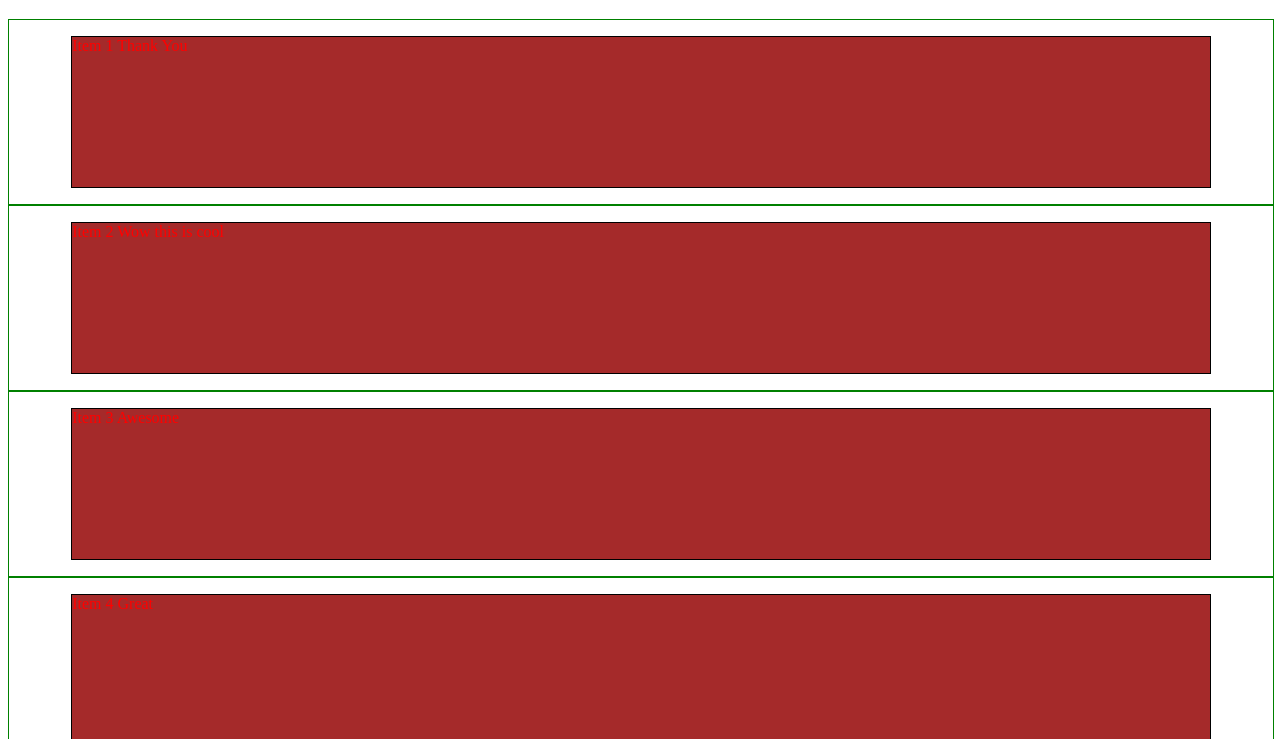
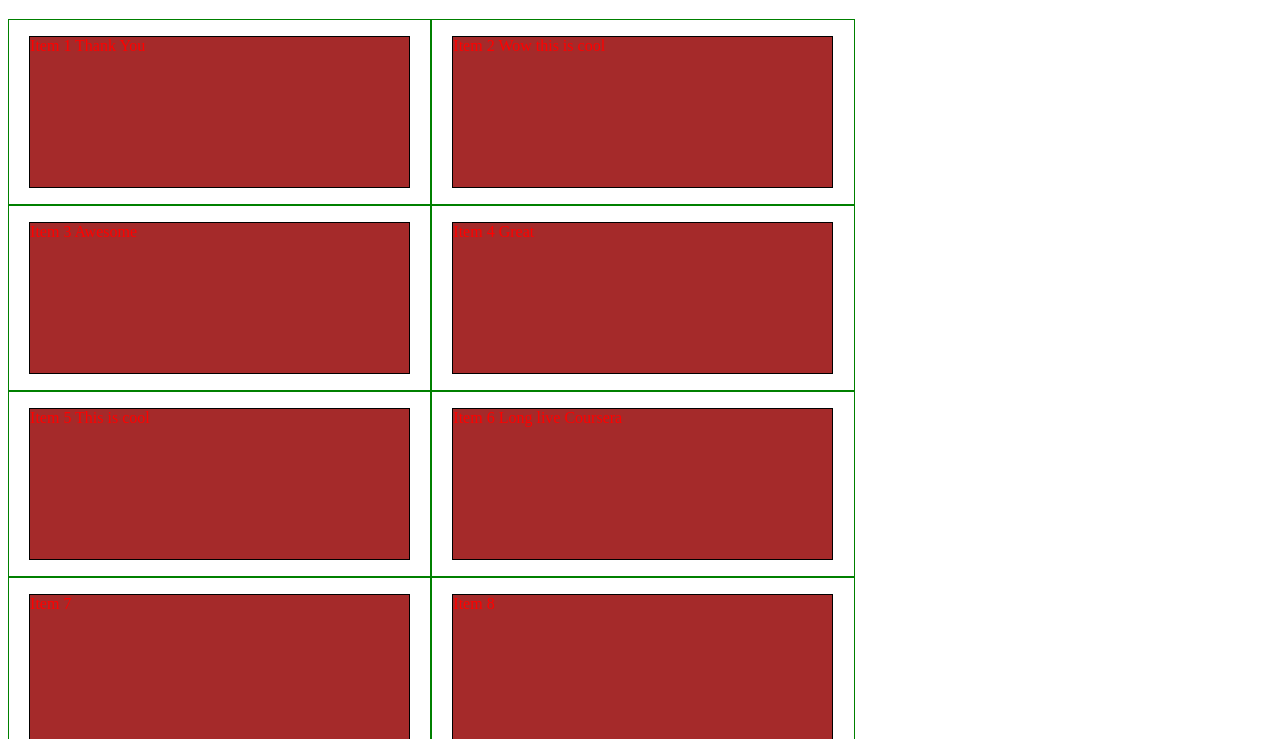
Before and after one commit to Zmwololo/module2-assignment, a plain HTML site: page Assignment1/index.html in a window 1280 px wide. Shown: the part 61-800 px from the top of the page. Drawn offline with Linux system fonts and the light colour scheme; files that its build step writes are made by us from their sources.

Commit message:
Final Index.

```diff
--- a/Assignment1/index.html
+++ b/Assignment1/index.html
@@ -162,14 +162,14 @@
 <body>
 <h1>Coursera Has helped me!</h1>
 <div class="row">
-  <div class="col-md-4 col-sm-6 col-xs-12"><p>Item 1 Thank You</p></div>
-  <div class="col-md-4 col-sm-6 col-xs-12"><p>Item 2 Wow this is cool</p></div>
-  <div class="col-md-4 col-sm-6 col-xs-12"><p>Item 3 Awesome</p></div>
-  <div class="col-md-4 col-sm-6 col-xs-12"><p>Item 4 Great</p></div>
-  <div class="col-md-4 col-sm-6 col-xs-12"><p>Item 5 This is cool</p></div>
-  <div class="col-md-4 col-sm-6 col-xs-12"><p>Item 6 Long live Coursera</p></div>
-  <div class="col-md-4 col-sm-6 col-xs-12"><p>Item 7</p>Wonderful</div>
-  <div class="col-md-4 col-sm-6 col-xs-12"><p>Item 8</p>Incomparable!</div>
+  <div class="col-md-4 col-sm-6"><p>Item 1 Thank You</p></div>
+  <div class="col-md-4 col-sm-6"><p>Item 2 Wow this is cool</p></div>
+  <div class="col-md-4 col-sm-6"><p>Item 3 Awesome</p></div>
+  <div class="col-md-4 col-sm-6"><p>Item 4 Great</p></div>
+  <div class="col-md-4 col-sm-6"><p>Item 5 This is cool</p></div>
+  <div class="col-md-4 col-sm-6"><p>Item 6 Long live Coursera</p></div>
+  <div class="col-md-4 col-sm-6"><p>Item 7</p>Wonderful</div>
+  <div class="col-md-4 col-sm-6"><p>Item 8</p>Incomparable!</div>
 </div>
 </body>
 </html>
```
